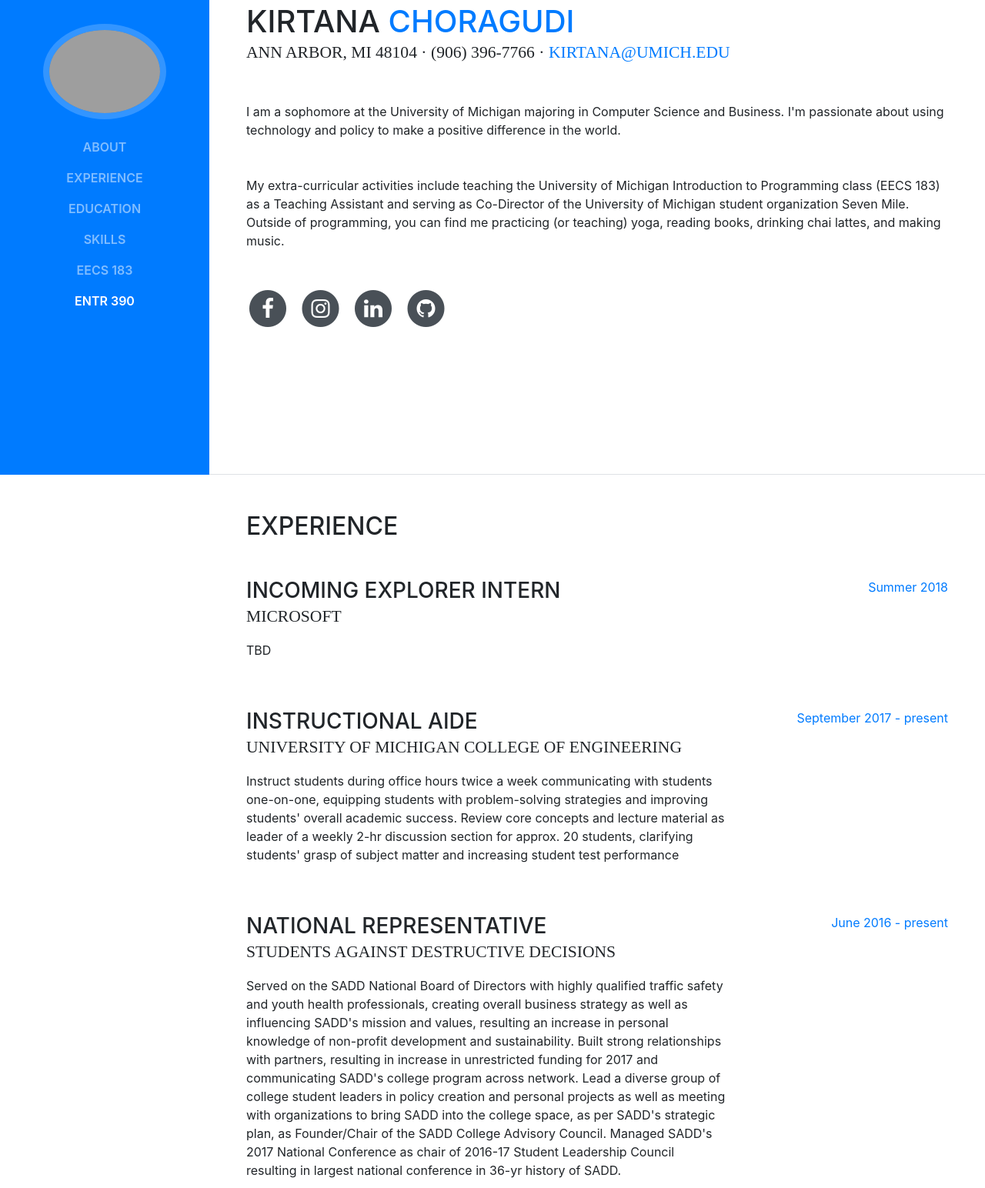
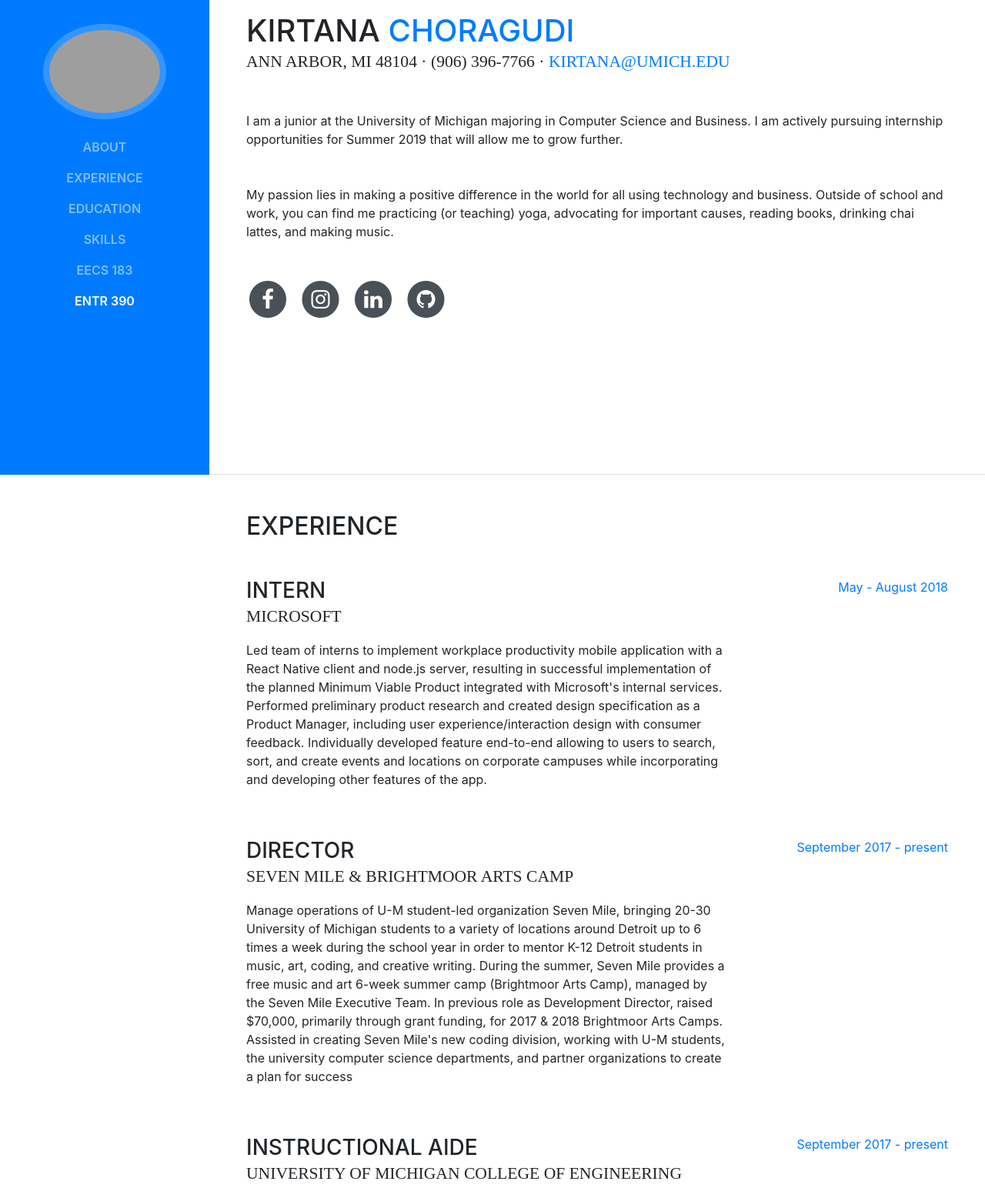
Before and after one commit to kirtanac/kirtanac.github.io, a website with bundled scripts: page index.html in a window 1280 px wide. Shown: the part 183-1727 px from the top of the page at 77% size. Built offline with nearby package versions, Linux system fonts and the light colour scheme; grey boxes are pictures that could not be loaded; a web font is replaced by a local one.

Commit message:
updated info

```diff
--- a/index.html
+++ b/index.html
@@ -71,8 +71,8 @@
           <div class="subheading mb-5">Ann Arbor, MI 48104 · (906) 396-7766 ·
             <a href="mailto:kirtana@umich.edu">kirtana@umich.edu</a>
           </div>
-          <p class="mb-5">I am a sophomore at the University of Michigan majoring in Computer Science and Business. I'm passionate about using technology and policy to make a positive difference in the world. </p>
-          <p class="mb-5">My extra-curricular activities include teaching the University of Michigan Introduction to Programming class (EECS 183) as a Teaching Assistant and serving as Co-Director of the University of Michigan student organization Seven Mile. Outside of programming, you can find me practicing (or teaching) yoga, reading books, drinking chai lattes, and making music. </p>
+          <p class="mb-5">I am a junior at the University of Michigan majoring in Computer Science and Business. I am actively pursuing internship opportunities for Summer 2019 that will allow me to grow further.</p>
+          <p class="mb-5">My passion lies in making a positive difference in the world for all using technology and business. Outside of school and work, you can find me practicing (or teaching) yoga, advocating for important causes, reading books, drinking chai lattes, and making music. </p>
           <ul class="list-inline list-social-icons mb-0">
             <li class="list-inline-item">
               <a href="https://www.facebook.com/kirtana.choragudi">
@@ -116,12 +116,24 @@
 
           <div class="resume-item d-flex flex-column flex-md-row mb-5">
             <div class="resume-content mr-auto">
-              <h3 class="mb-0">Incoming Explorer Intern</h3>
+              <h3 class="mb-0">Intern</h3>
               <div class="subheading mb-3">Microsoft</div>
-              <p>TBD</p>
+              <p> Led team of interns to implement workplace productivity mobile application with a React Native client and node.js server, resulting in successful implementation of the planned Minimum Viable Product integrated with Microsoft's internal services. Performed preliminary product research and created design specification as a Product Manager, including user experience/interaction design with consumer feedback. Individually developed feature end-to-end allowing to users to search, sort, and create events and locations on corporate campuses while incorporating and developing other features of the app.</p>
+
             </div>
             <div class="resume-date text-md-right">
-              <span class="text-primary">Summer 2018</span>
+              <span class="text-primary">May - August 2018</span>
+            </div>
+          </div>
+
+          <div class="resume-item d-flex flex-column flex-md-row mb-5">
+            <div class="resume-content mr-auto">
+              <h3 class="mb-0">Director</h3>
+              <div class="subheading mb-3">Seven Mile & Brightmoor Arts Camp</div>
+              <p>Manage operations of U-M student-led organization Seven Mile, bringing 20-30 University of Michigan students to a variety of locations around Detroit up to 6 times a week during the school year in order to mentor K-12 Detroit students in music, art, coding, and creative writing. During the summer, Seven Mile provides a free music and art 6-week summer camp (Brightmoor Arts Camp), managed by the Seven Mile Executive Team. In previous role as Development Director, raised $70,000, primarily through grant funding, for 2017 & 2018 Brightmoor Arts Camps. Assisted in creating Seven Mile's new coding division, working with U-M students, the university computer science departments, and partner organizations to create a plan for success</p>
+            </div>
+            <div class="resume-date text-md-right">
+              <span class="text-primary">September 2017 - present</span>
             </div>
           </div>
 
@@ -143,7 +155,7 @@
               <p>Served on the SADD National Board of Directors with highly qualified traffic safety and youth health professionals, creating overall business strategy as well as influencing SADD's mission and values, resulting an increase in personal knowledge of non-profit development and sustainability. Built strong relationships with partners, resulting in increase in unrestricted funding for 2017 and communicating SADD's college program across network. Lead a diverse group of college student leaders in policy creation and personal projects as well as meeting with organizations to bring SADD into the college space, as per SADD's strategic plan, as Founder/Chair of the SADD College Advisory Council. Managed SADD's 2017 National Conference as chair of 2016-17 Student Leadership Council resulting in largest national conference in 36-yr history of SADD.</p>
             </div>
             <div class="resume-date text-md-right">
-              <span class="text-primary">June 2016 - present</span>
+              <span class="text-primary">June 2016 - July 2018</span>
             </div>
           </div>
 
--- a/package.json
+++ b/package.json
@@ -29,7 +29,8 @@
         "bootstrap": "4.0.0",
         "devicons": "^1.8.0",
         "jquery": "3.3.1",
-        "simple-line-icons": "^2.4.1"
+        "simple-line-icons": "^2.4.1",
+        "styled-components": "^3.4.0"
     },
     "devDependencies": {
         "browser-sync": "2.23.6",
```
Also changed, not shown: README.md (deleted), 1 other file.
